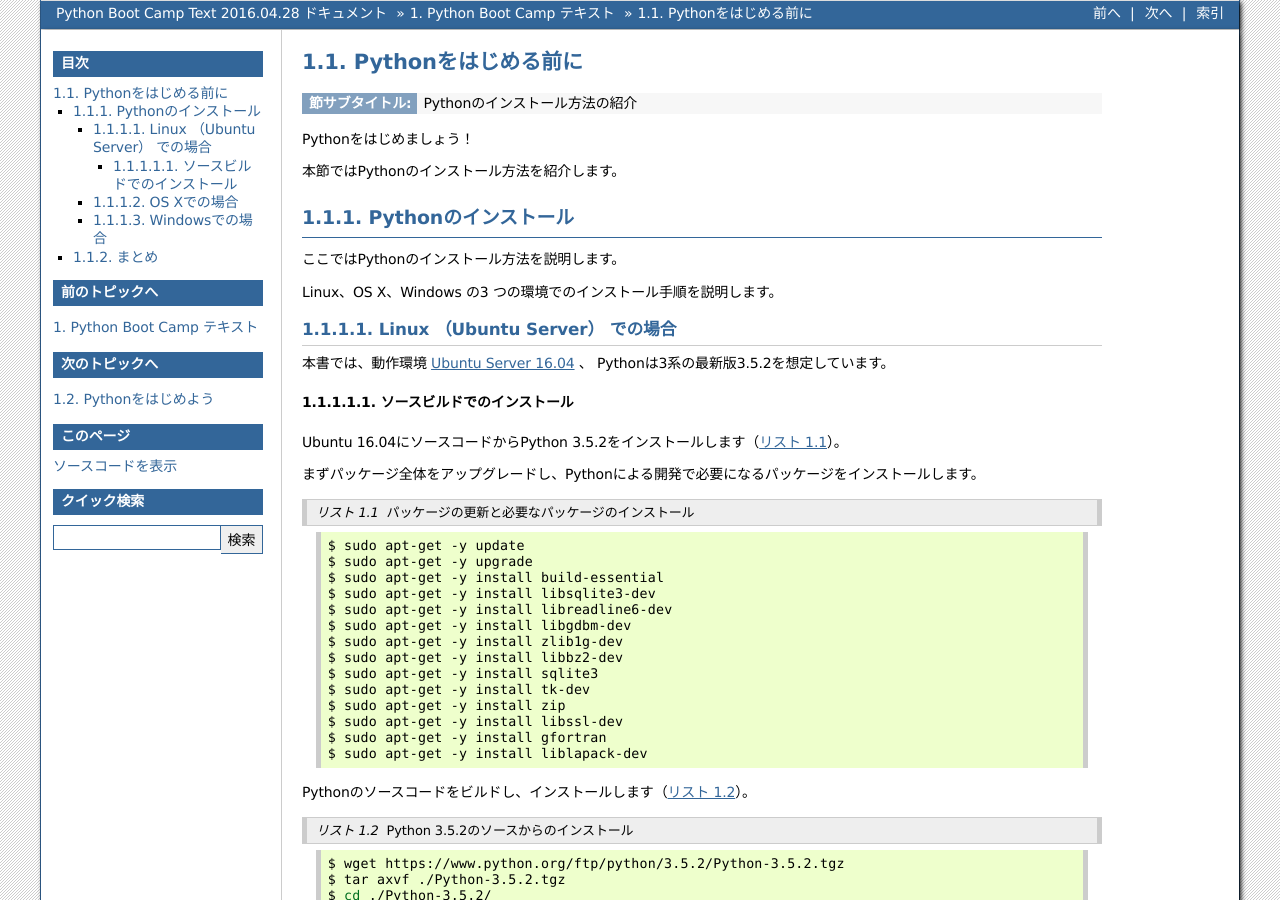
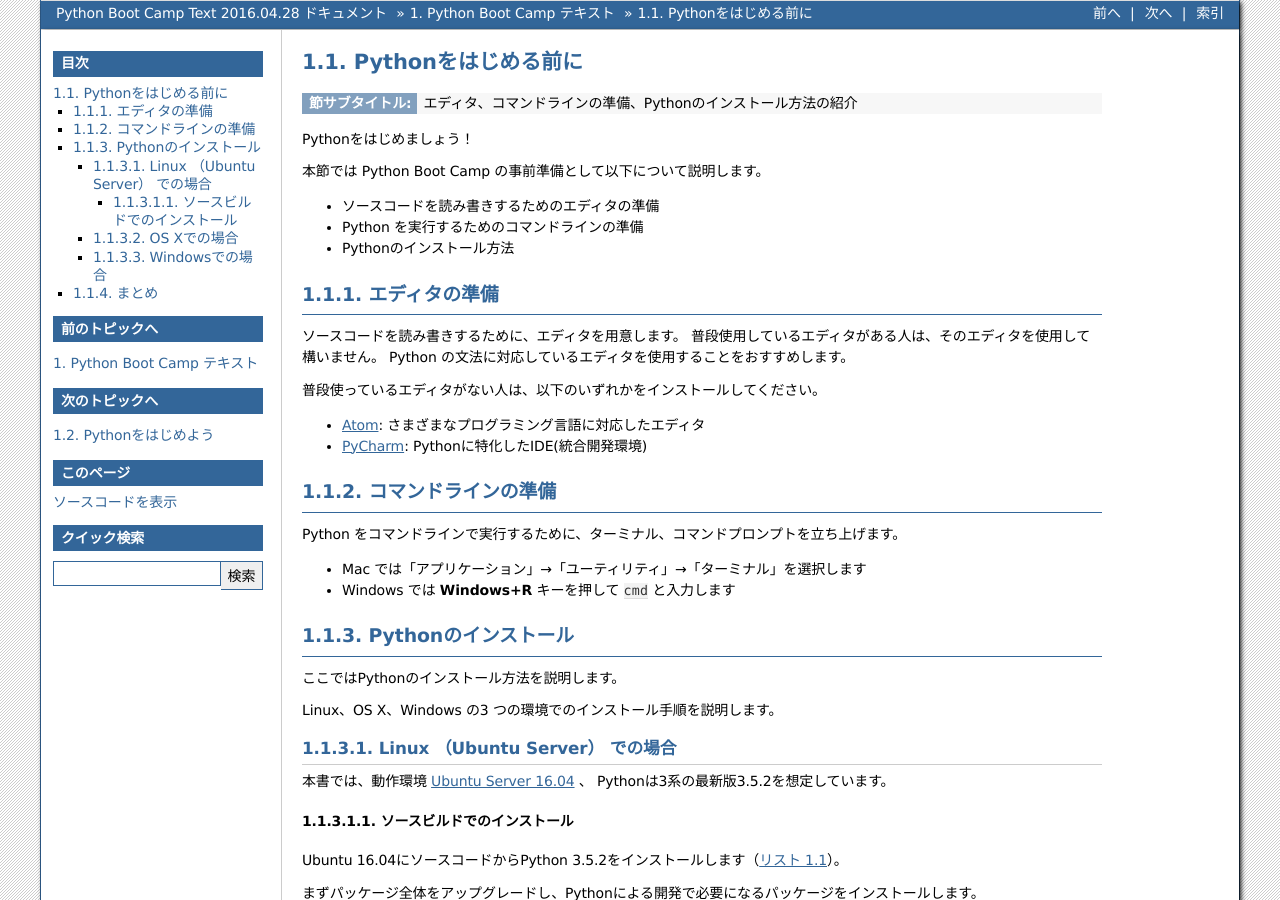
Before and after one commit to pyconjp/pycamp.pycon.jp, a Sphinx documentation site: the page built from source/textbook/1_install.rst, in a window 1280 px wide and 900 px high. Built offline with Sphinx 7.4.7, drawn with Linux system fonts in a browser that asks for light colours; some of the changed text lies outside the part shown.

Commit message:
fixes #34 エディタとコマンドラインについて書いた

```diff
--- a/source/textbook/1_install.rst
+++ b/source/textbook/1_install.rst
@@ -4,11 +4,33 @@
 Pythonをはじめる前に
 =============================
 
-:節サブタイトル: Pythonのインストール方法の紹介
+:節サブタイトル: エディタ、コマンドラインの準備、Pythonのインストール方法の紹介
 
 Pythonをはじめましょう！
 
-本節ではPythonのインストール方法を紹介します。
+本節では Python Boot Camp の事前準備として以下について説明します。
+
+- ソースコードを読み書きするためのエディタの準備
+- Python を実行するためのコマンドラインの準備
+- Pythonのインストール方法
+
+エディタの準備
+==============
+ソースコードを読み書きするために、エディタを用意します。
+普段使用しているエディタがある人は、そのエディタを使用して構いません。
+Python の文法に対応しているエディタを使用することをおすすめします。
+
+普段使っているエディタがない人は、以下のいずれかをインストールしてください。
+
+- `Atom <https://atom.io/>`_: さまざまなプログラミング言語に対応したエディタ
+- `PyCharm <https://www.jetbrains.com/pycharm/>`_: Pythonに特化したIDE(統合開発環境)
+
+コマンドラインの準備
+====================
+Python をコマンドラインで実行するために、ターミナル、コマンドプロンプトを立ち上げます。
+
+- Mac では「アプリケーション」→「ユーティリティ」→「ターミナル」を選択します
+- Windows では **Windows+R** キーを押して ``cmd`` と入力します
 
 .. _python-install:
 
@@ -139,5 +161,5 @@
 
 まとめ
 =============
-本節では、Python のインストール方法を紹介しました。
+本節では、事前準備としてエディタ、コマンドラインとPython のインストール方法を紹介しました。
 次節ではFizzBuzzを通じたPythonの特徴、基本、役立つWeb の情報、書籍を紹介します。
```
